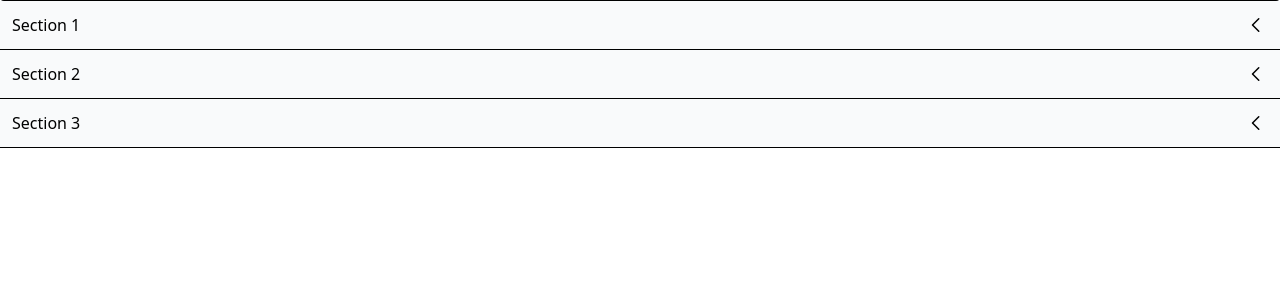
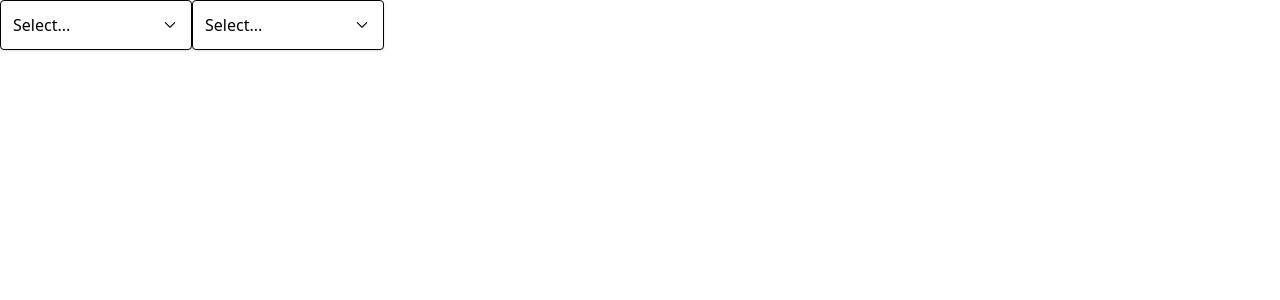
Before and after one commit to YusufTufan/react-mini-projects, a React (Vite) app in the folder 06-custom-routing/: page / in a window 1280 px wide. Shown: the top 300 px of the page. Built offline with nearby package versions, Linux system fonts and the light colour scheme; the HTML template or start-up script is replaced by a standard one.

Commit message:
feat(project): Added Part 3 to Project 06 and updated README (Practicing Props and State Design)

```diff
--- /dev/null
+++ b/06-custom-routing/Dropdown.jsx
@@ -0,0 +1,14 @@
+function Dropdown({options}){
+    const renderOptions = options.map((option) => {
+        return <div key={}>
+            {option.label}
+        </div>
+
+
+    })
+    return <div>Dropdown...</div>
+
+
+}
+
+export default Dropdown;
--- a/06-custom-routing/src/App.jsx
+++ b/06-custom-routing/src/App.jsx
@@ -1,25 +1,24 @@
-import Accordion from "./components/Accordion"
+import { useState } from "react";
+import Dropdown from "./components/Dropdown";
 function App  ()  {
-    const items = [
-        {
-            id:'1',
-            label: 'Section 1',
-            content: 'Lorem ipsum dolor sit amet consectetur adipisicing elit.'
-        },
-        {
-            id:'2',
-            label: 'Section 2',
-            content: 'Cupiditate tenetur aliquam necessitatibus id distinctio quas nihil ipsam nisi modi!'
-        },
-        {
-            id:'3',
-            label: 'Section 3',
-            content: 'Animi amet cumque sint cupiditate officia ab voluptatibus libero optio et?'
-        }
-    ]
+    const [selection, setSelection] = useState(null);
 
-    return <Accordion items={items}/>;
+    const handleSelect = (option) => {
+        setSelection(option);
+    }
 
+    const options = [
+        { label: 'Red', value: 'red' },
+        { label: 'Green', value: 'green' },
+        { label: 'Blue', value: 'blue' },
+    ];
+
+    return (
+    <div className="flex">
+        <Dropdown options={options} value={selection} onChange={handleSelect}/>
+        <Dropdown options={options} value={selection} onChange={handleSelect}/>
+    </div>
+    );
 }
 
 export default App;
--- a/06-custom-routing/src/components/Button.jsx
+++ b/06-custom-routing/src/components/Button.jsx
@@ -1,7 +1,7 @@
 import className from "classnames";
 import { twMerge } from "tailwind-merge";
 
-const finalClassName = className("px-1.5",{
+const finalClassName = className ("px-1.5",{
     "bg-blue-500": true,
     "text-yellow-500": false,
 });
--- /dev/null
+++ b/06-custom-routing/src/components/Dropdown.jsx
@@ -0,0 +1,61 @@
+import { useState, useEffect, useRef } from "react";
+import { GoChevronDown } from "react-icons/go";
+import Panel from "./Panel";
+import { use } from "react";
+function Dropdown( {options, value, onChange} )  {
+    const [isOpen, setIsOpen] = useState(false);
+    const divEl = useRef();
+
+    useEffect(() => {
+        const handler = (event) => {
+            if(!divEl.current) {
+                return;
+            }
+
+            if (!divEl.current.contains(event.target)) {
+                setIsOpen(false);
+            }
+        };
+
+        document.addEventListener('click', handler);
+
+        return () => {
+            document.removeEventListener('click', handler);
+        }
+
+    }, []);
+
+    const handleClick = () => {
+        setIsOpen(!isOpen);
+    }
+
+    window.timeTwo = performance.now();
+    const handleOptionClick = (option) => {
+        window.timeOne = performance.now();
+        setIsOpen(false);
+        onChange(option);
+    }
+
+    const renderOptions = options.map((option) => {
+        return (
+         <div className="hover:bg-sky-100 rounded cursor-pointer p-1" onClick={() =>handleOptionClick(option)} key={option.value}>
+          {option.label}
+         </div>
+        );
+    })
+
+    return (
+    <div ref={divEl} className="w-48 relative">
+        <Panel
+         className="flex justify-between items-center cursor-pointer "
+         onClick={handleClick}
+        >
+         {value?.label || 'Select...'}
+         <GoChevronDown className="text-lg"/>
+        </Panel>
+        {isOpen && <Panel className="absolute top-full ">{renderOptions}</Panel>}
+    </div>
+    );
+}
+
+export default Dropdown;
--- /dev/null
+++ b/06-custom-routing/src/components/Panel.jsx
@@ -0,0 +1,14 @@
+import classNames from "classnames";
+function Panel({children, className, ...rest}) {
+    const finalClassNames = classNames(
+        'border rounded p-3 shadow bg-white w-full',
+        className
+    );
+
+    return(
+    <div {...rest} className={finalClassNames}>
+        {children}
+    </div>)
+}
+
+export default Panel;
--- /dev/null
+++ b/06-custom-routing/src/pages/AccordionPage.jsx
@@ -0,0 +1,25 @@
+import Accordion from "./components/Accordion"
+function AccordionPage  ()  {
+    const items = [
+        {
+            id:'1',
+            label: 'Section 1',
+            content: 'Lorem ipsum dolor sit amet consectetur adipisicing elit.'
+        },
+        {
+            id:'2',
+            label: 'Section 2',
+            content: 'Cupiditate tenetur aliquam necessitatibus id distinctio quas nihil ipsam nisi modi!'
+        },
+        {
+            id:'3',
+            label: 'Section 3',
+            content: 'Animi amet cumque sint cupiditate officia ab voluptatibus libero optio et?'
+        }
+    ]
+
+    return <Accordion items={items}/>;
+
+}
+
+export default AccordionPage;
```
